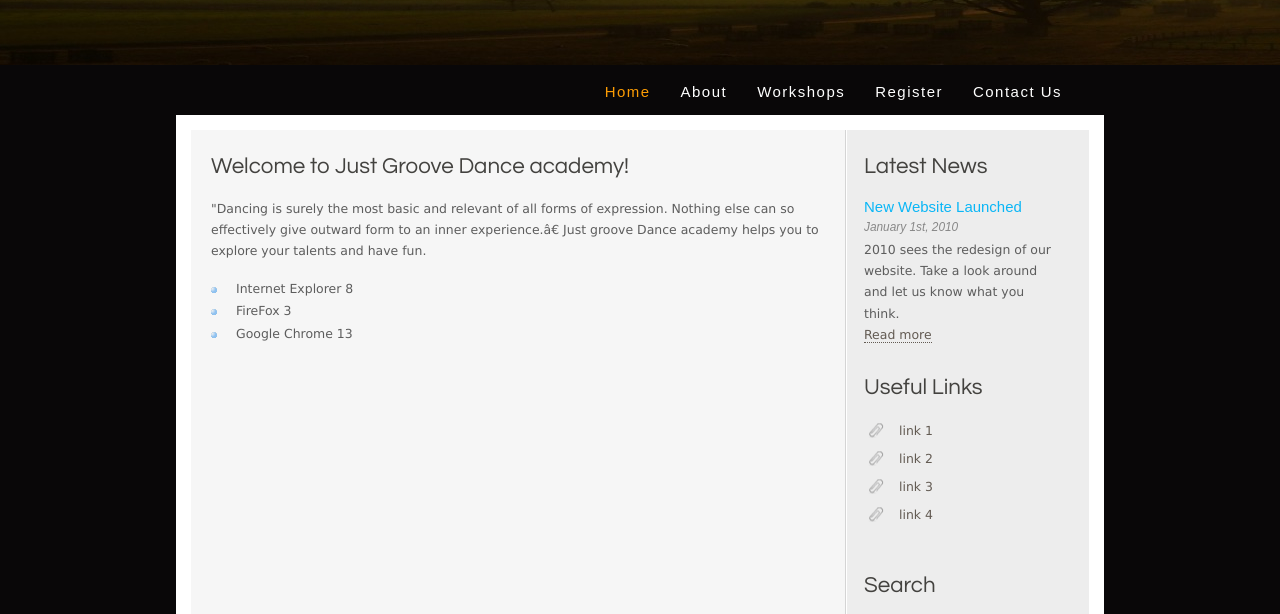
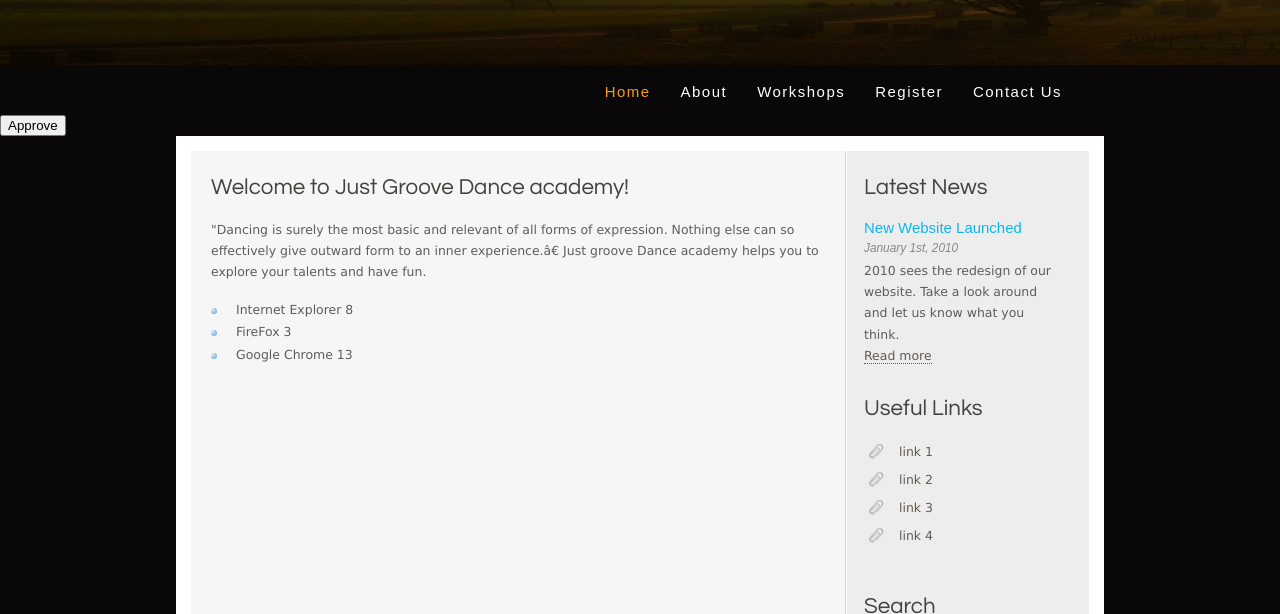
Before and after one commit to PranavyPraveen/Just-Groove, a plain HTML site: page index.html in a window 1280 px wide. Shown: the part 135-749 px from the top of the page. Drawn offline with Linux system fonts and the light colour scheme.

Commit message:
Update index.html

```diff
--- a/index.html
+++ b/index.html
@@ -39,7 +39,10 @@ height="0" width="0" style="display:none;visibility:hidden"></iframe></noscript>
           <li><a href="contact.html">Contact Us</a></li>
         </ul>
       </div>
-    </div>
+    </div><button id="alert-button"
+
+
+onclick="alert('The request has been approved!');">Approve</button>
     <div id="site_content">
       <div class="sidebar">
         <h1>Latest News</h1>
```
